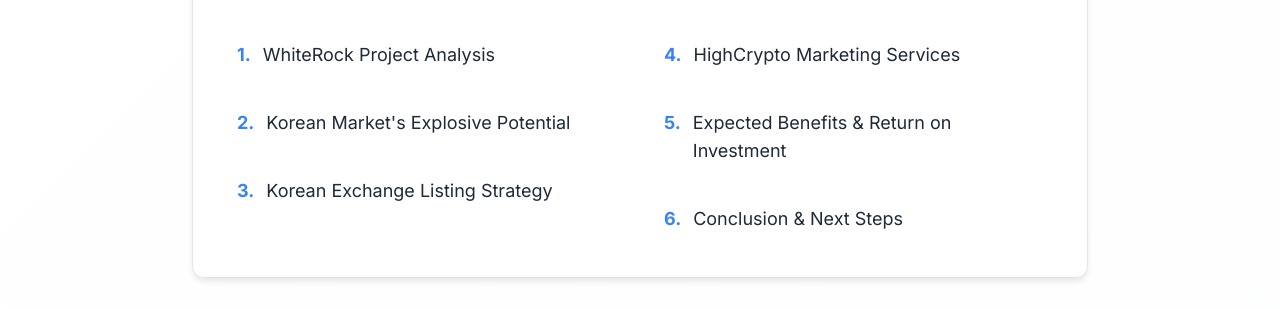
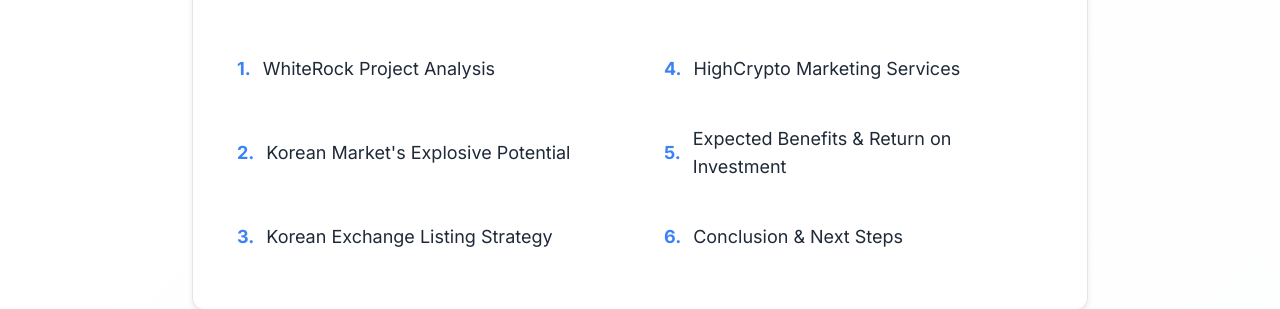
Before and after one commit to Highcrypto7/WhiteRock, a plain HTML site: page index.html in a window 1280 px wide. Shown: the part 527-836 px from the top of the page. Drawn offline with nearby package versions, Linux system fonts and the light colour scheme.

Commit message:
Update index.html

```diff
--- a/index.html
+++ b/index.html
@@ -157,34 +157,30 @@
         <div class="container mx-auto px-6">
             <div class="card-light rounded-xl p-8 max-w-4xl mx-auto">
                 <h2 class="text-3xl font-bold mb-8 text-center gradient-text">Table of Contents</h2>
-                <div class="grid md:grid-cols-2 gap-6">
-                    <div class="space-y-4">
-                        <div class="flex items-start space-x-3 p-3 rounded-lg hover:bg-blue-50 transition-colors min-h-[60px]">
+                <div class="grid md:grid-cols-2 md:grid-rows-3 gap-x-6 gap-y-1">
+                    <div class="flex items-center space-x-3 p-3 rounded-lg hover:bg-blue-50 transition-colors">
                         <span class="accent-blue font-bold text-lg">1.</span>
                         <span class="text-lg text-primary">WhiteRock Project Analysis</span>
                     </div>
-                        <div class="flex items-start space-x-3 p-3 rounded-lg hover:bg-blue-50 transition-colors min-h-[60px]">
+                    <div class="flex items-center space-x-3 p-3 rounded-lg hover:bg-blue-50 transition-colors">
+                        <span class="accent-blue font-bold text-lg">4.</span>
+                        <span class="text-lg text-primary">HighCrypto Marketing Services</span>
+                    </div>
+                    <div class="flex items-center space-x-3 p-3 rounded-lg hover:bg-blue-50 transition-colors">
                         <span class="accent-blue font-bold text-lg">2.</span>
                         <span class="text-lg text-primary">Korean Market's Explosive Potential</span>
                     </div>
-                        <div class="flex items-start space-x-3 p-3 rounded-lg hover:bg-blue-50 transition-colors min-h-[60px]">
+                    <div class="flex items-center space-x-3 p-3 rounded-lg hover:bg-blue-50 transition-colors">
+                        <span class="accent-blue font-bold text-lg">5.</span>
+                        <span class="text-lg text-primary">Expected Benefits & Return on Investment</span>
+                    </div>
+                    <div class="flex items-center space-x-3 p-3 rounded-lg hover:bg-blue-50 transition-colors">
                         <span class="accent-blue font-bold text-lg">3.</span>
                         <span class="text-lg text-primary">Korean Exchange Listing Strategy</span>
                     </div>
-                    </div>
-                    <div class="space-y-4">
-                        <div class="flex items-start space-x-3 p-3 rounded-lg hover:bg-blue-50 transition-colors min-h-[60px]">
-                            <span class="accent-blue font-bold text-lg">4.</span>
-                            <span class="text-lg text-primary">HighCrypto Marketing Services</span>
-                        </div>
-                        <div class="flex items-start space-x-3 p-3 rounded-lg hover:bg-blue-50 transition-colors min-h-[60px]">
-                            <span class="accent-blue font-bold text-lg">5.</span>
-                            <span class="text-lg text-primary">Expected Benefits & Return on Investment</span>
-                        </div>
-                        <div class="flex items-start space-x-3 p-3 rounded-lg hover:bg-blue-50 transition-colors min-h-[60px]">
+                    <div class="flex items-center space-x-3 p-3 rounded-lg hover:bg-blue-50 transition-colors">
                         <span class="accent-blue font-bold text-lg">6.</span>
                         <span class="text-lg text-primary">Conclusion & Next Steps</span>
-                        </div>
                     </div>
                 </div>
             </div>
```
Lines whose indentation alone changed are shown as unchanged.
